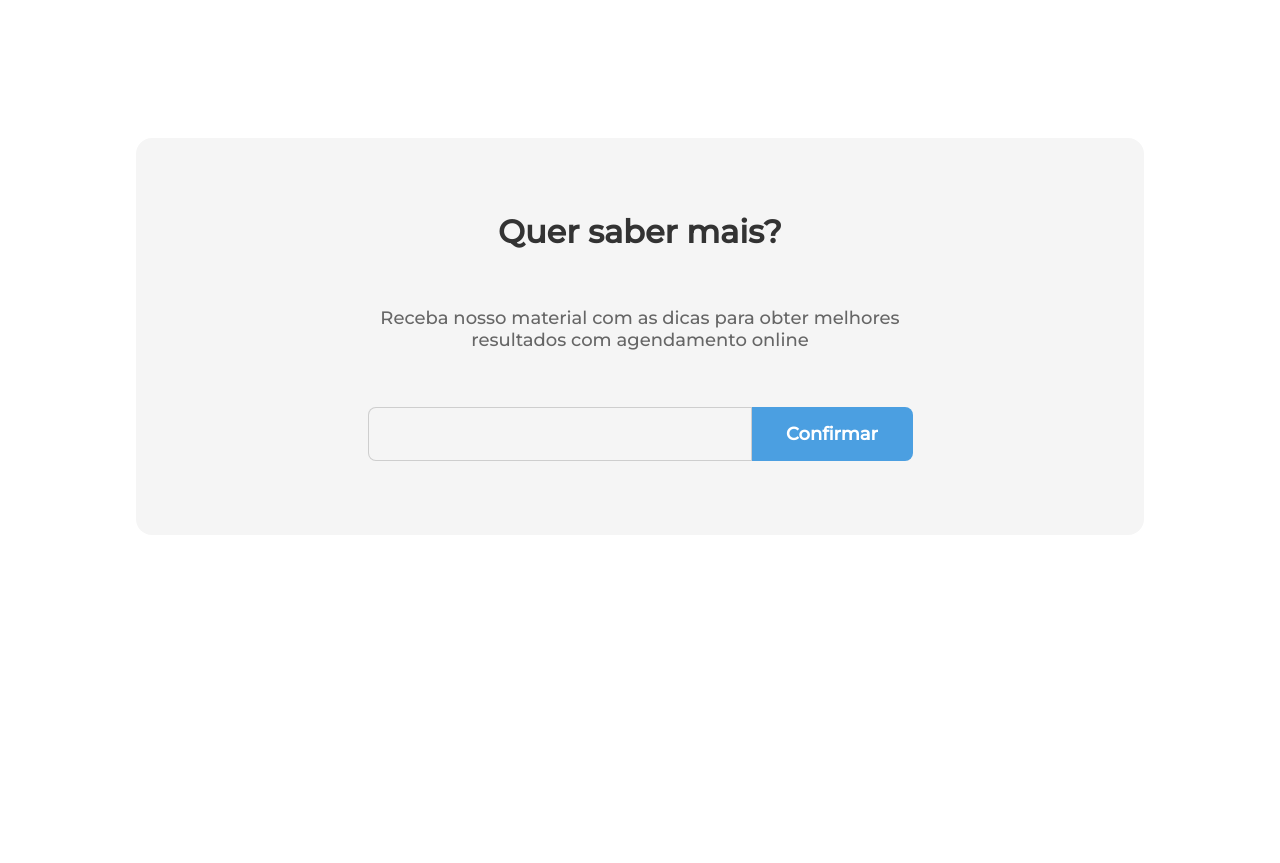
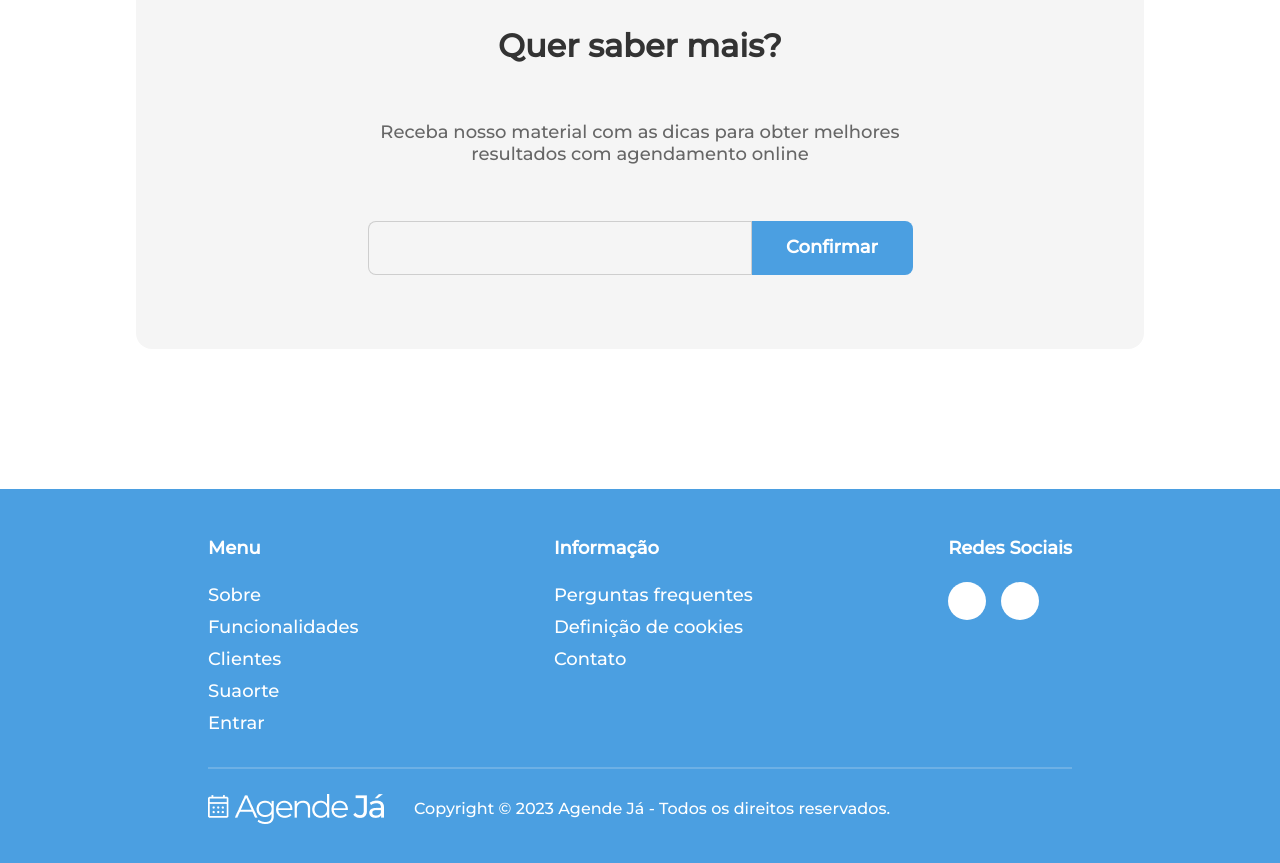
Before and after one commit to Gabriely-get/agendeJa, a React (Create React App) app in the folder agendeJaFront/: page / in a window 1280 px wide. Shown: the part 2640-3503 px from the top of the page. Before the commit the page ends 3275 px from the top, so only its background shows below. Built offline with nearby package versions, Linux system fonts and the light colour scheme.

Commit message:
feat: create footer desktop

```diff
--- a/agendeJaFront/src/App.js
+++ b/agendeJaFront/src/App.js
@@ -2,6 +2,7 @@ import Header from "./components/Header/Header";
 import "./styles/app.scss";
 import { Outlet } from "react-router-dom";
 import { ChakraProvider } from "@chakra-ui/react";
+import Footer from "./components/Footer/Footer";
 
 function App() {
   return (
@@ -11,6 +12,7 @@ function App() {
         <div className="content">
           <Outlet />
         </div>
+        <Footer />
       </div>
     </ChakraProvider>
   );
--- /dev/null
+++ b/agendeJaFront/src/components/Footer/Footer.js
@@ -0,0 +1,37 @@
+import React from "react";
+import LogoImg from "../../assets/agendeJa_logoWhite.png";
+import "./Footer.scss";
+
+export default function Footer() {
+  return (
+    <footer className="footerHome">
+      <div className="optionsFooter">
+        <div className="column first">
+          <h3 className="title">Menu</h3>
+          <a href="/#">Sobre</a>
+          <a href="/#">Funcionalidades</a>
+          <a href="/#">Clientes</a>
+          <a href="/#">Suaorte</a>
+          <a href="/#">Entrar</a>
+        </div>
+        <div className="column second">
+          <h3 className="title">Informação</h3>
+          <a href="/#">Perguntas frequentes</a>
+          <a href="/#">Definição de cookies</a>
+          <a href="/#">Contato</a>
+        </div>
+        <div className="column third">
+          <h3 className="title">Redes Sociais</h3>
+          <div className="boxPages">
+            <div>.</div>
+            <div>.</div>
+          </div>
+        </div>
+      </div>
+      <div className="logoFooter">
+        <img className="logoImg" src={LogoImg} alt="AgendeJá" />
+        <p>Copyright © 2023 Agende Já - Todos os direitos reservados.</p>
+      </div>
+    </footer>
+  );
+}
--- /dev/null
+++ b/agendeJaFront/src/components/Footer/Footer.scss
@@ -0,0 +1,59 @@
+.footerHome {
+  background: #4b9fe1;
+  height: 482px;
+  width: 100%;
+  padding: 46px 208px;
+  margin-top: 40px;
+
+  .optionsFooter {
+    display: flex;
+    justify-content: space-between;
+    border-bottom: 2px solid rgba(245, 245, 245, 0.2);
+    padding-bottom: 25px;
+
+    .column {
+      display: grid;
+      height: min-content;
+
+      &.third {
+        .boxPages {
+          display: flex;
+          gap: 15px;
+
+          div {
+            width: 38px;
+            height: 38px;
+            background-color: #ffffff;
+            color: #ffffff;
+            border-radius: 20px;
+          }
+        }
+      }
+    }
+
+    .title {
+      font-weight: 700;
+      font-size: 18px;
+      color: #ffffff;
+      margin-bottom: 20px;
+    }
+
+    a {
+      font-size: 18px;
+      color: #ffffff;
+      margin-bottom: 5px;
+    }
+  }
+
+  .logoFooter {
+    display: flex;
+    align-items: center;
+    margin-top: 25px;
+
+    p {
+      margin-left: 30px;
+      font-size: 16px;
+      color: #ffffff;
+    }
+  }
+}
--- a/agendeJaFront/src/pages/Home/containers/newsLetter/newsLetter.scss
+++ b/agendeJaFront/src/pages/Home/containers/newsLetter/newsLetter.scss
@@ -1,6 +1,4 @@
 .section07 {
-  top: 850px;
-  position: relative;
   display: flex;
   justify-content: center;
 
--- a/agendeJaFront/src/pages/Home/containers/ourClients/ourClients.scss
+++ b/agendeJaFront/src/pages/Home/containers/ourClients/ourClients.scss
@@ -1,13 +1,11 @@
 .section05 {
-  margin-top: 50px;
   background: #f5f5f5;
-  position: absolute;
-  left: 0;
   width: 100%;
   text-align: center;
   display: flex;
   flex-direction: column;
   justify-content: center;
+
   h2 {
     font-weight: 700;
     line-height: 59px;
@@ -34,8 +32,6 @@
 
 @media screen and (min-width: 769px) {
   .section05 {
-    margin-top: 340px;
-
     .divBox {
       display: flex;
       justify-content: center;
@@ -54,18 +50,9 @@
   }
 }
 
-@media screen and (min-width: 1024px) {
-  .section05 {
-    margin-top: 39%;
-  }
-}
-
 @media screen and (min-width: 1440px) {
   .section05 {
-    margin-top: 552px;
     background: #f5f5f5;
-    position: absolute;
-    left: 0;
     width: 100%;
     height: 250px;
 
--- a/agendeJaFront/src/pages/Home/containers/phoneBook/phoneBook.scss
+++ b/agendeJaFront/src/pages/Home/containers/phoneBook/phoneBook.scss
@@ -1,7 +1,4 @@
 .section06 {
-  position: relative;
-  top: 950px;
-
   .divBox {
     display: flex;
     align-items: center;
@@ -59,8 +56,6 @@
 
 @media screen and (min-width: 769px) {
   .section06 {
-    top: 530px;
-
     .divBox {
       .text {
         .imgsIcons {
@@ -80,8 +75,6 @@
 
 @media screen and (min-width: 1024px) {
   .section06 {
-    top: 600px;
-
     .divBox {
       .text {
         width: 310px;
@@ -104,21 +97,8 @@
   }
 }
 
-@media screen and (min-width: 1124px) {
-  .section06 {
-    top: 700px;
-  }
-}
-
-@media screen and (min-width: 1230px) {
-  .section06 {
-    top: 715px;
-  }
-}
-
 @media screen and (min-width: 1440px) {
   .section06 {
-    top: 815px;
     .divBox {
       .text {
         width: 384px;
--- a/agendeJaFront/src/pages/Home/containers/simpleScheduling/simpleScheduling.scss
+++ b/agendeJaFront/src/pages/Home/containers/simpleScheduling/simpleScheduling.scss
@@ -1,7 +1,5 @@
 .section04 {
   background: #4b9fe1;
-  position: absolute;
-  left: 0;
   width: 100%;
   height: 440px;
 
@@ -99,8 +97,6 @@
   .section04 {
     margin-top: 50px;
     background: #4b9fe1;
-    position: absolute;
-    left: 0;
     height: auto;
 
     .divBox {
--- a/agendeJaFront/src/styles/app.scss
+++ b/agendeJaFront/src/styles/app.scss
@@ -1,13 +1,7 @@
-.App {
+@media screen and (max-width: 768px) {
+  .App {
     .content {
-        padding: 0 30px;
+      padding: 0 15px;
     }
+  }
 }
-
-@media screen and (max-width: 768px) {
-    .App {
-        .content {
-            padding: 0 15px;
-        }
-    }
-}
```
Also changed, not shown: agendeJaFront/src/assets/agendeJa_logoWhite.png (added).
